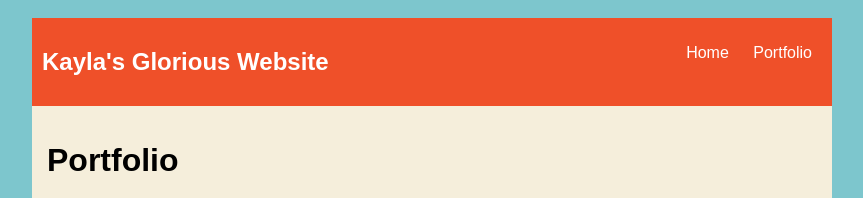
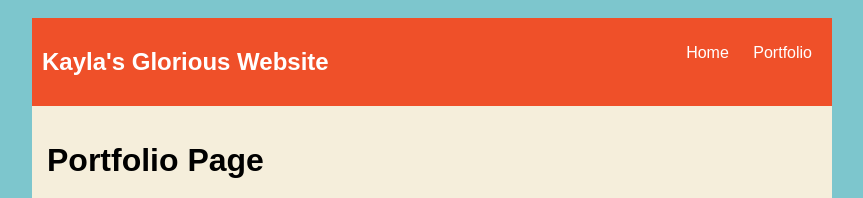
Before and after one commit to KHunter05/Khunter05.github.io, a plain HTML site: page portfolio.html in a window 1280 px wide. Shown: the top 198 px of the page, without its empty margins (208-1071 px from the left). Drawn offline with Linux system fonts and the light colour scheme.

Commit message:
portfolio

```diff
--- a/portfolio.html
+++ b/portfolio.html
@@ -96,7 +96,7 @@
         </nav>
         <main>
             <div class="content">
-                <h1> Portfolio </h1>
+                <h1> Portfolio Page </h1>
                 <ul id="portfolio">
                 <li><a href="projects/platformer/">Platformer : A cannon - dodging, collectible - grabbing adventure game for Halleb0t</a></li>
                 <li><a href="projects/bouncing-box/">Bouncing Box : A project that gives you a taste of game development on the web </a></li>
```
